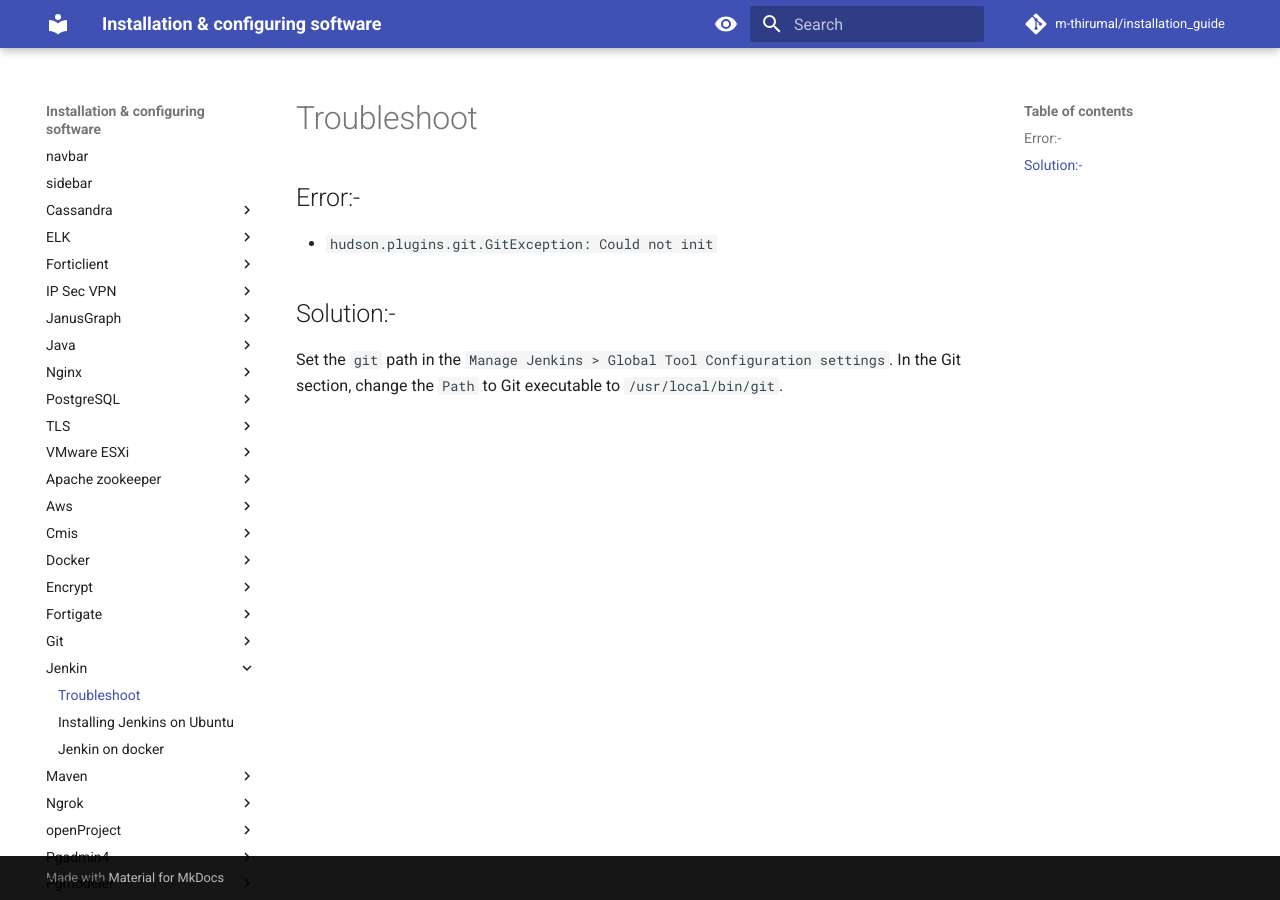
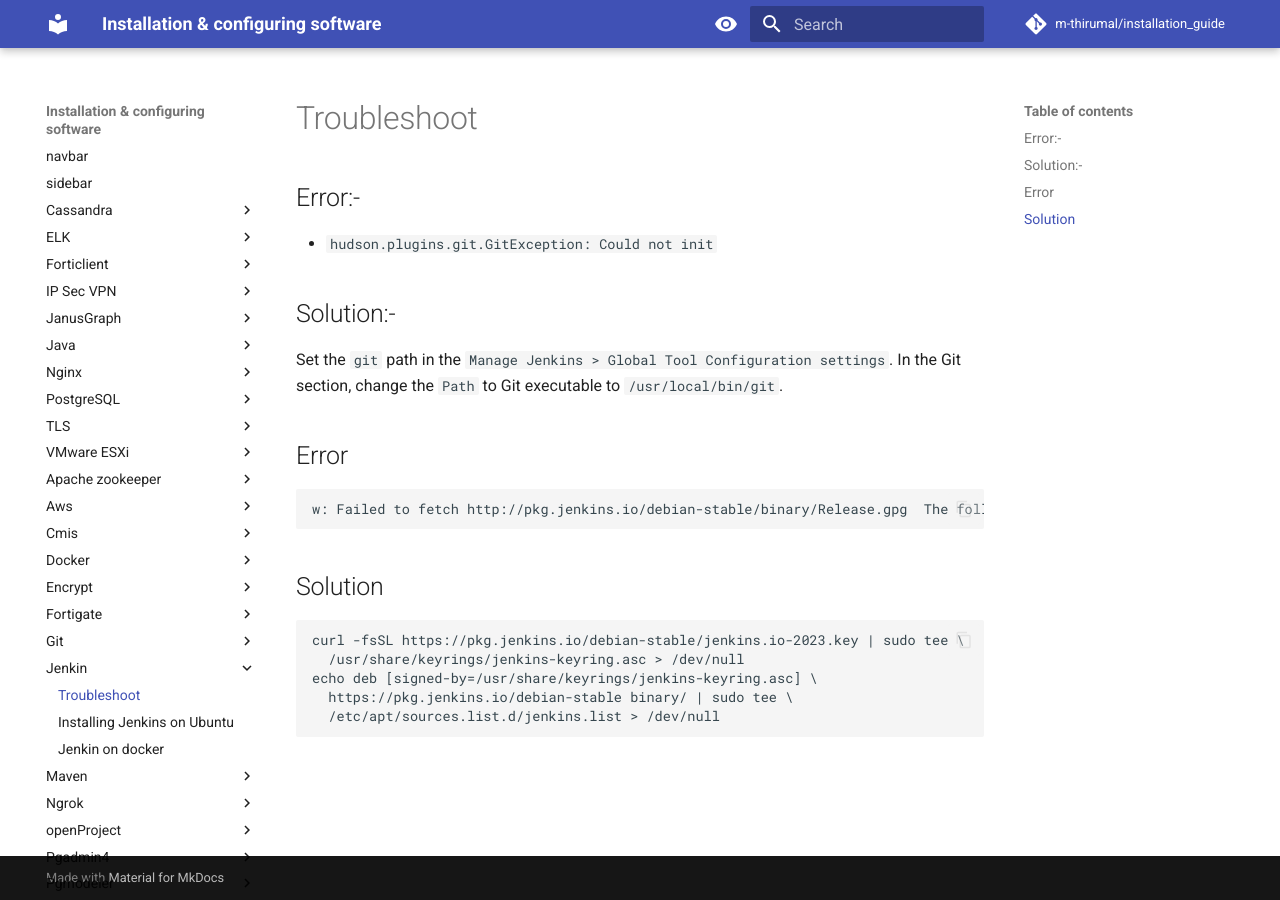
Before and after one commit to m-thirumal/installation_guide, an MkDocs documentation site: the page built from docs/jenkin/Troubleshoot.md, in a window 1280 px wide. Built offline with MkDocs 1.6.1 and Material for MkDocs 9.7.7, drawn with Linux system fonts in a browser that asks for light colours; comment, search, counter and statistics services are not loaded.

Commit message:
Update Troubleshoot.md

````diff
--- a/docs/jenkin/Troubleshoot.md
+++ b/docs/jenkin/Troubleshoot.md
@@ -7,3 +7,20 @@
 ## Solution:-
 
 Set the `git` path in the `Manage Jenkins > Global Tool Configuration settings`. In the Git section, change the `Path` to Git executable to `/usr/local/bin/git`.
+
+
+## Error
+
+```
+w: Failed to fetch http://pkg.jenkins.io/debian-stable/binary/Release.gpg  The following signatures couldn't be verified because the public key is not available: NO_PUBKEY 5BA31D57EF5975CA
+```
+
+## Solution
+
+```
+curl -fsSL https://pkg.jenkins.io/debian-stable/jenkins.io-2023.key | sudo tee \
+  /usr/share/keyrings/jenkins-keyring.asc > /dev/null
+echo deb [signed-by=/usr/share/keyrings/jenkins-keyring.asc] \
+  https://pkg.jenkins.io/debian-stable binary/ | sudo tee \
+  /etc/apt/sources.list.d/jenkins.list > /dev/null
+```
````
